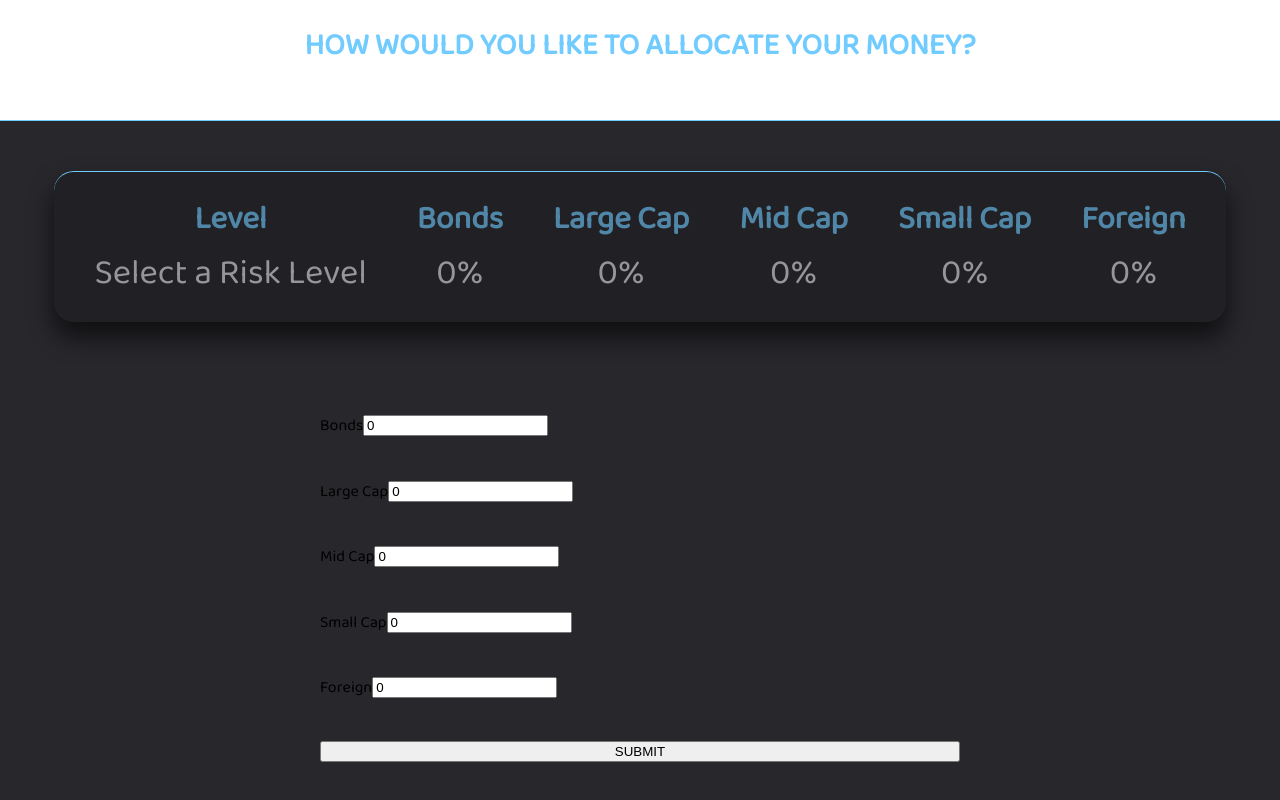
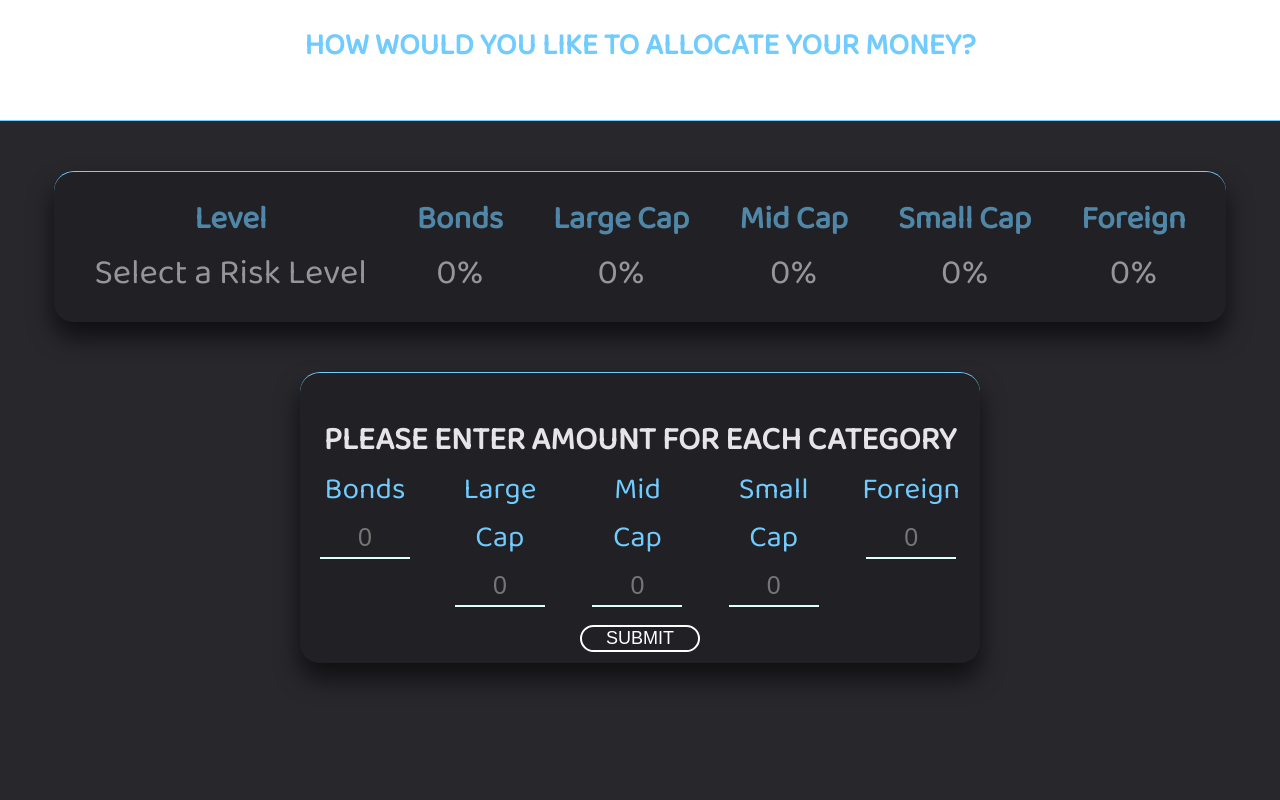
Before and after one commit to blindaa121/luminousArrangement, a React (Create React App) app: page / in a window 1280 px wide. Shown: the part 1812-2612 px from the top of the page. After the commit the page ends 2525 px from the top, so only its background shows below. Built offline with nearby package versions, Linux system fonts and the light colour scheme.

Commit message:
Style investment form

```diff
--- a/src/components/InvestmentForm/InvestmentForm.css
+++ b/src/components/InvestmentForm/InvestmentForm.css
@@ -26,10 +26,87 @@
 .investment-form {
     display: flex;
     flex-direction: column;
-    justify-content: space-evenly;
+    align-items: center;
+    background-color: #212125;
+    box-shadow: 0 15px 25px rgb(0 0 0 / 60%);
+    border-top: 1px solid #70CBFF;
+    border-radius: 20px;
+    justify-content: space-between;
     margin-top: 50px;
+    margin-bottom: 50px;
     width: 50%;
-    height: 430px;
+    padding: 20px;
+    height: 250px;
+    transition: .4s all;
+}
+
+.investment-form:hover {
+    border: 3px solid #70CBFF
+}
+
+.investment-form > h1 {
+    text-transform: uppercase;
+    color: #e6e3e9;
+    margin-bottom: 0;
+}
+
+.investment-form-title {
+    color: #70CBFF;
+    font-size: 30px;
+}
+
+.investment-input {
+    display: flex;
+}
+
+.investment-input-content {
+    display: flex;
+    flex-direction: column;
+    align-items: center;
+    text-align: center;
+}
+
+.investment-input-content:not(:last-child) {
+    margin-right: 30px;
+}
+
+input[type=text] {
+    background: none;
+    text-align: center;
+    font-size: 25px;
+    border: 0;
+    outline: 0;
+    border-bottom: 2px solid lightcyan;
+    width: 80px;
+    color: lightgreen;
+    padding: 5px;
+}
+
+input[type=text]:hover {
+    cursor: pointer;
+}
+
+input[type=text]:focus {
+    cursor: default;
+    outline: none;
+}
+
+#submit-btn {
+    width: 120px;
+    height: 40px;
+    margin-top: 15px;
+    font-size: 18px;
+    background: none;
+    border-radius: 2em;
+    color: white;
+    border: 2px solid white;
+    transition: .4s;
+}
+
+#submit-btn:hover {
+    cursor: pointer;
+    background-color: lightgreen;
+    color: black;
 }
 
 .current-selection {
--- a/src/components/InvestmentForm/InvestmentForm.jsx
+++ b/src/components/InvestmentForm/InvestmentForm.jsx
@@ -5,11 +5,11 @@ class InvestmentForm extends React.Component {
     constructor(props) {
         super(props);
         this.state = {
-            bonds: 0,
-            largeCap: 0,
-            midCap: 0,
-            smallCap: 0,
-            foreign: 0
+            bonds: '',
+            largeCap: '',
+            midCap: '',
+            smallCap: '',
+            foreign: ''
         }
 
         this.handleSubmit = this.handleSubmit.bind(this);
@@ -79,38 +79,69 @@ class InvestmentForm extends React.Component {
                 <h1>How would you like to allocate your money?</h1>
                 {this.renderSelectedLevel()}
                 <form onSubmit={this.handleSubmit} className="investment-form">
+                    <h1>Please enter amount for each category</h1>
+                    <div className="investment-input">
+                        <div className="investment-input-content">
                             <label className="investment-form-title">Bonds
+                            <br/>
                                 <input
                                     type="text"
                                     onChange={this.updateField('bonds')}
                                     value={this.state.bonds}
+                                    placeholder="0"
                                 />
                             </label>
+                        </div>
+                        <div className="investment-input-content">
                             <label className="investment-form-title">Large Cap
+                            <br/>
                                 <input
                                     type="text"
                                     onChange={this.updateField('largeCap')}
-                            value={this.state.largeCap}/>
+                                    value={this.state.largeCap}
+                                    placeholder="0"
+
+                                    />
                             </label>
+                        </div>
+                        <div className="investment-input-content">
                             <label className="investment-form-title">Mid Cap
+                            <br/>
                                 <input
                                     type="text"
                                     onChange={this.updateField('midCap')}
-                            value={this.state.midCap}/>
+                                    value={this.state.midCap}
+                                    placeholder="0"
+
+                                    />
                             </label>
+                        </div>
+                        <div className="investment-input-content">
                             <label className="investment-form-title">Small Cap
+                            <br/>
                                 <input
                                     type="text"
                                     onChange={this.updateField('smallCap')}
-                            value={this.state.smallCap}/>
+                                    value={this.state.smallCap}
+                                    placeholder="0"
+
+                                    />
                             </label>
+                        </div>
+                        <div className="investment-input-content">
                             <label className="investment-form-title">Foreign
+                            <br/>
                                 <input
                                     type="text"
                                     onChange={this.updateField('foreign')}
-                            value={this.state.foreign}/>
+                                    value={this.state.foreign}
+                                    placeholder="0"
+
+                                    />
                             </label>
-                    <input type="submit" value="SUBMIT"/>
+                        </div>
+                    </div>
+                    <input id="submit-btn" type="submit" value="SUBMIT"/>
                 </form>
             </div>
         )
```
Lines whose indentation alone changed are shown as unchanged.
